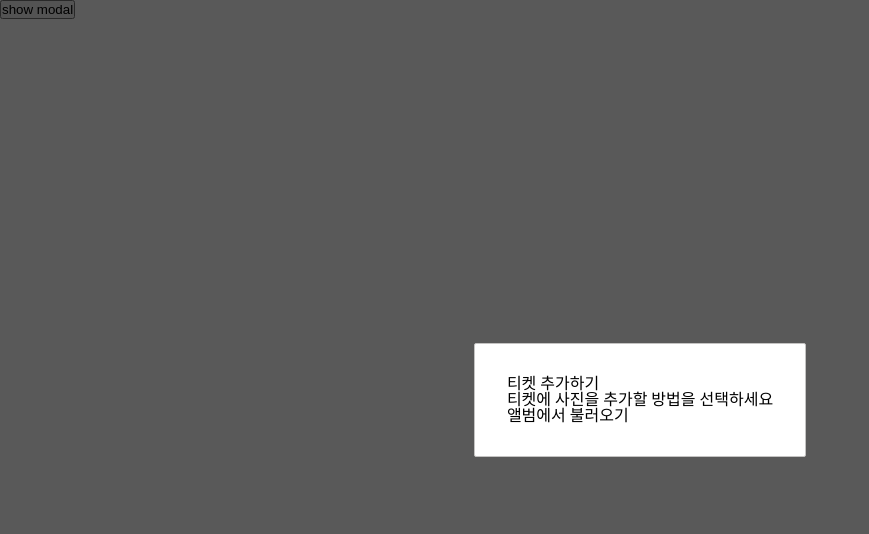
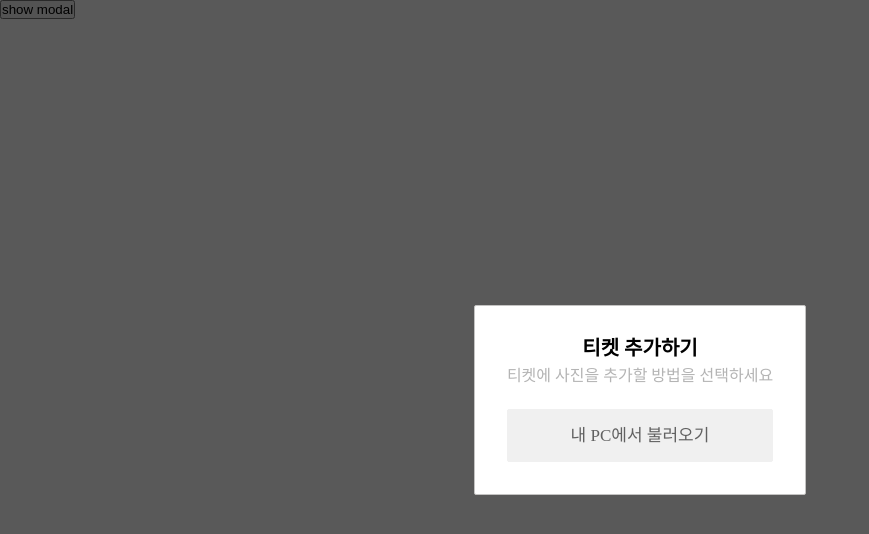
Before and after one commit to seolhyelin/Photodays, a React (Create React App) app: page / in a window 1280 px wide. Both pictures are taken after a click on the button "show modal". Shown: the top 534 px of the page, without its empty margins (0-869 px from the left). Built offline with nearby package versions, Linux system fonts and the light colour scheme.

Commit message:
Add: AddImgForm 초기 style 설정

```diff
--- a/src/components/common/modal/modalContent/addImgForm/AddImgForm.style.ts
+++ b/src/components/common/modal/modalContent/addImgForm/AddImgForm.style.ts
@@ -1,13 +1,30 @@
 import styled from 'styled-components';
 
-export const Container = styled.section``;
+export const Container = styled.section`
+    text-align: center;
+`;
 
-export const ContentTitle = styled.p``;
+export const ContentTitle = styled.p`
+    margin-bottom: 10px;
+    font-size: 20px;
+    font-weight: 700;
+`;
 
-export const ContentInfo = styled.p``;
+export const ContentInfo = styled.p`
+    margin-bottom: 25px;
+    color: #b4b4b4;
+`;
 
 export const UpdateSortList = styled.ul``;
 
 export const UpdateSort = styled.li``;
 
-export const FetchLocalPC = styled.div``;
+export const FetchLocalPC = styled.div`
+    border: 1px solid #f0f0f0;
+    border-radius: 2px;
+    font-size: 17px;
+    line-height: 3;
+    background-color: #f0f0f0;
+    color: #616161;
+    cursor: pointer;
+`;
--- a/src/components/common/modal/modalContent/addImgForm/AddImgForm.tsx
+++ b/src/components/common/modal/modalContent/addImgForm/AddImgForm.tsx
@@ -8,7 +8,7 @@ const AddImgForm: React.FC = () => {
             <S.ContentInfo>티켓에 사진을 추가할 방법을 선택하세요</S.ContentInfo>
             <S.UpdateSortList>
                 <S.UpdateSort>
-                <S.FetchLocalPC>앨범에서 불러오기</S.FetchLocalPC>
+                <S.FetchLocalPC>내 PC에서 불러오기</S.FetchLocalPC>
                 </S.UpdateSort>
             </S.UpdateSortList>
         </S.Container>
```
